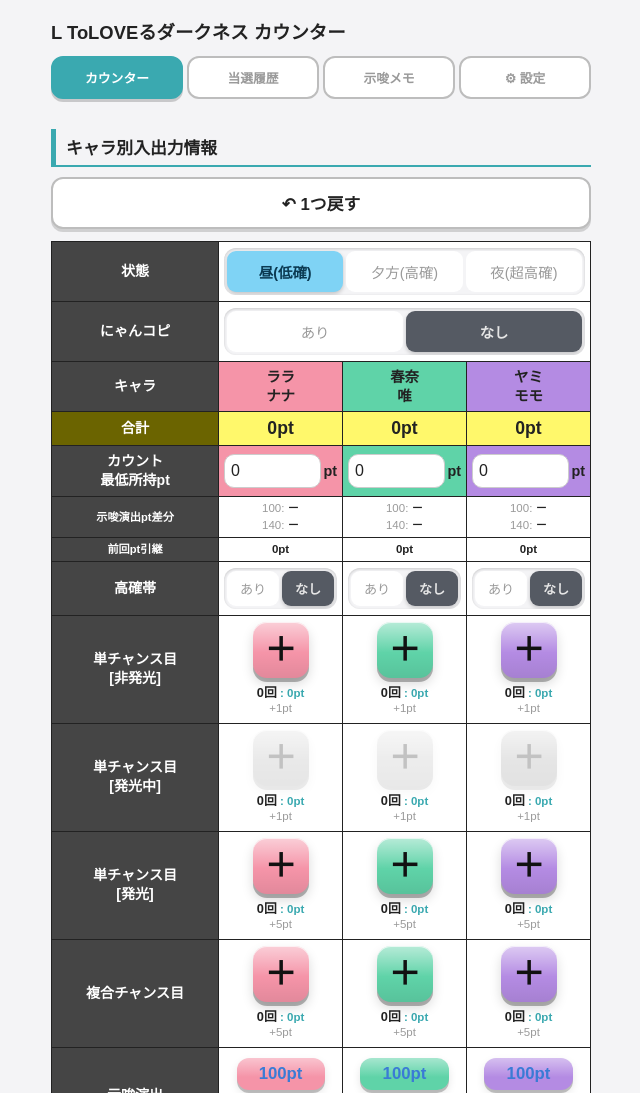
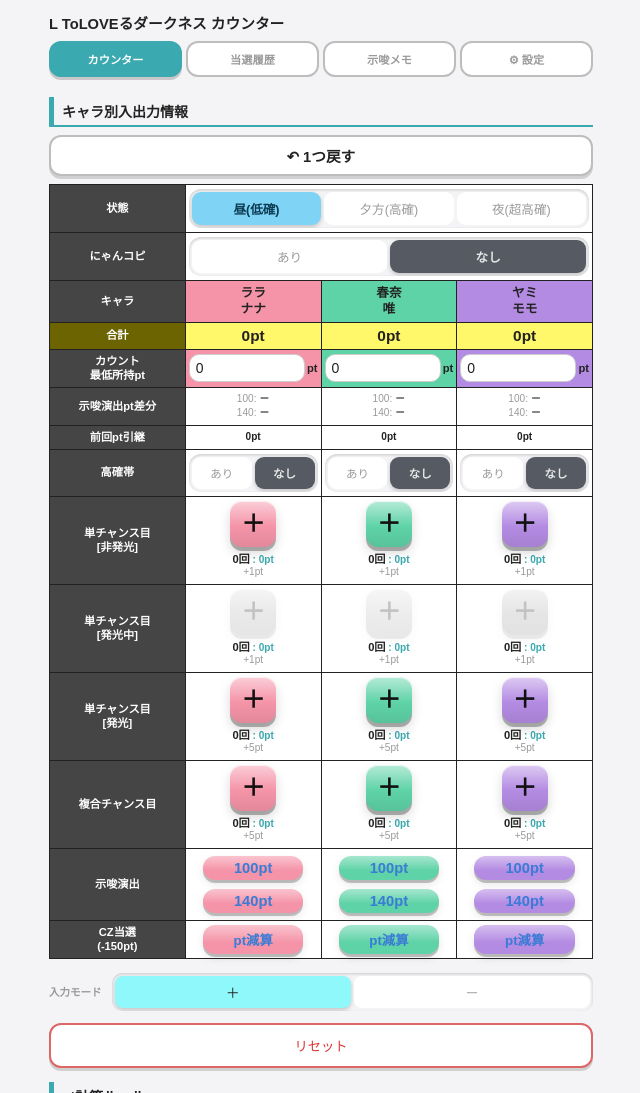
Before and after one commit to N0e1-erg/tolove-darkness-counter, a plain HTML site: page toloveru-counter.html in a window 1280 px wide. Shown: the top 1093 px of the page, without its empty margins (319-959 px from the left). Drawn offline with Linux system fonts and the light colour scheme.

Commit message:
Add files via upload

```diff
--- a/toloveru-counter.html
+++ b/toloveru-counter.html
@@ -2,7 +2,7 @@
 <html lang="ja">
 <head>
 <meta charset="UTF-8">
-<meta name="viewport" content="width=device-width, initial-scale=1, viewport-fit=cover">
+<meta name="viewport" content="width=device-width, initial-scale=1, maximum-scale=1, viewport-fit=cover">
 <title>L ToLOVEるダークネス カウンター</title>
 <style>
 :root{
@@ -271,6 +271,33 @@
 .modeRow .seg{flex:1;padding:3px;border-radius:10px}
 .seg.mode button{font-size:1rem!important;padding:6px 0!important;border-radius:8px}
 .backTop{display:inline-block;margin:2px 0 2px;font-size:.8rem;color:var(--accent);text-decoration:none;font-weight:700}
+
+/* ---- compact (全体を少し縮小) ---- */
+html{font-size:14px}
+.wrap{padding:8px 8px 32px}
+h1{font-size:1.05rem;margin:4px 0 2px}
+h2{margin:14px 0 8px;padding:4px 0 4px 8px;font-size:1rem}
+.tabs{padding:6px 0}
+.tab{padding:8px 0}
+.topBar{margin-bottom:8px}
+.undoTop{padding:8px 0}
+.grid th,.grid td{padding:4px 3px}
+.seg button{padding:7px 2px}
+.plus{width:46px;height:46px;font-size:1.7rem;border-radius:12px}
+.cnt{margin-top:3px}
+.hint{padding:4px 0;margin:3px auto}
+.hint+.hint{margin-top:9px}
+.cz{padding:5px 0}
+.ptbox input{padding:5px 6px}
+.chara{padding:0}
+.ht th,.ht td{padding:6px 4px}
+.ht th{min-width:80px;width:80px}
+.ht td{min-width:84px}
+.newGame{padding:12px 0}
+.grid th{width:25%;font-size:.8rem;line-height:1.3}
+.ptbox span{font-size:.8rem}
+.gain{margin-top:0}
+.grid tr.blank th{width:25%}
 </style>
 </head>
 <body>
```
